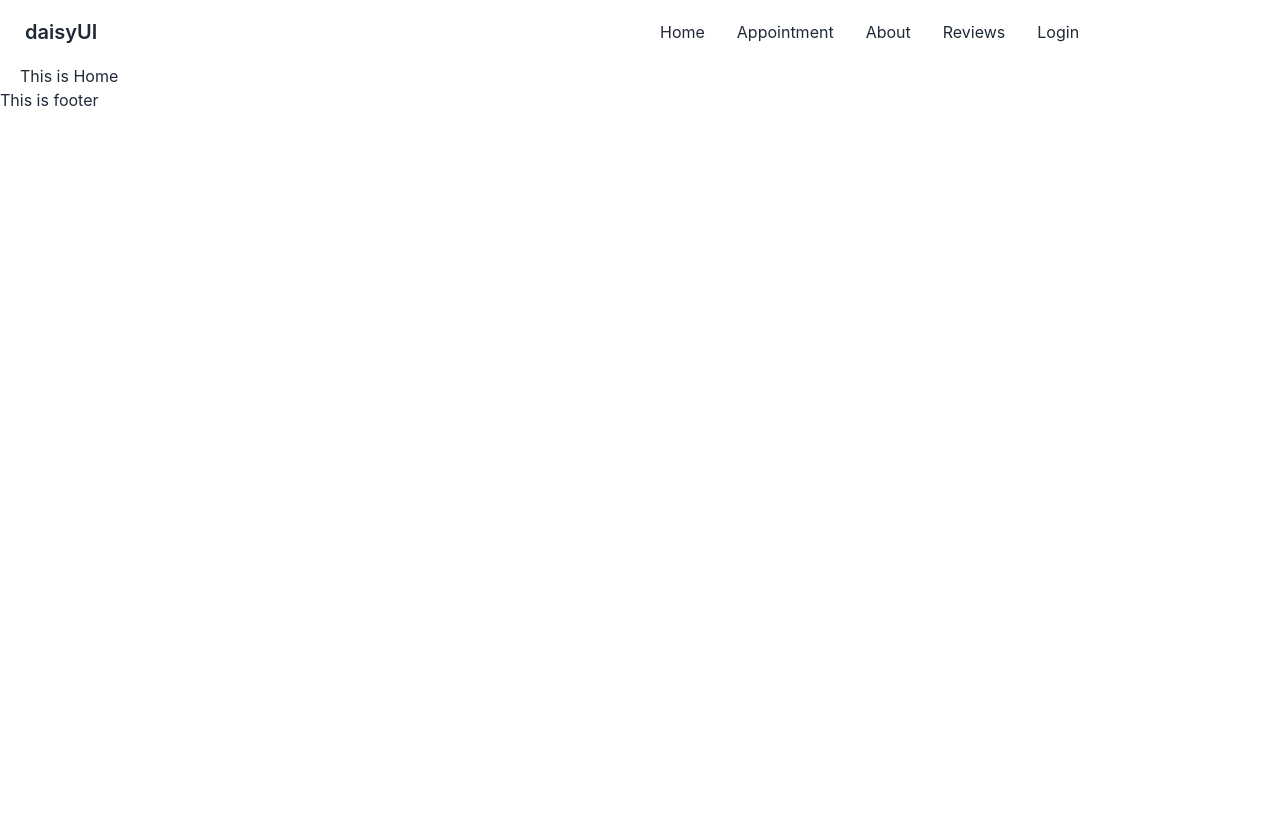
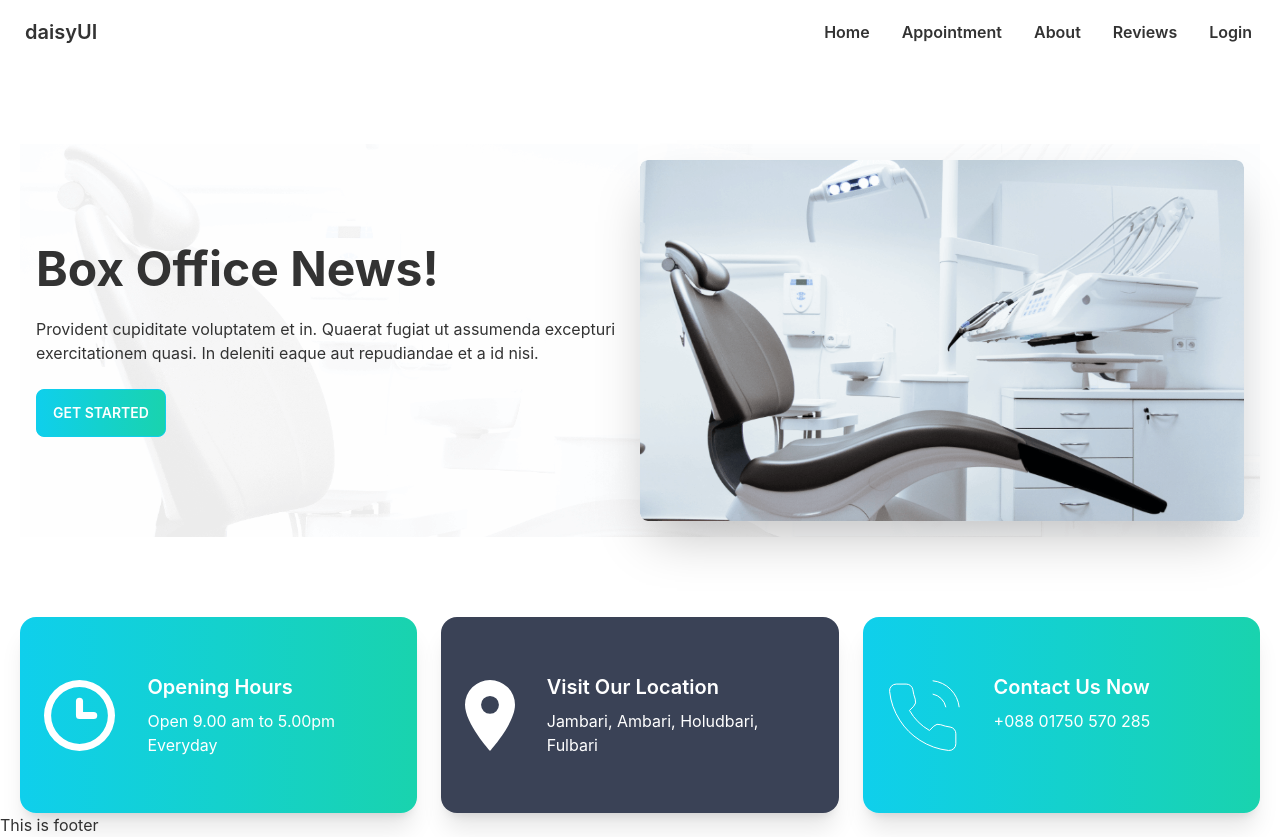
Before and after one commit to MAHossain1/doctors-portal-client, a React (Create React App) app: page / in a window 1280 px wide. Before the commit the page ends 800 px from the top, so only its background shows below. Built offline with nearby package versions, Linux system fonts and the light colour scheme.

Commit message:
banner and information card done

```diff
--- /dev/null
+++ b/src/Pages/Home/Banner/Banner.css
@@ -0,0 +1,5 @@
+.my-component {
+  background-image: url("../../../assets/images//bg.png");
+  background-size: cover;
+  background-position: center;
+}
--- a/src/Pages/Home/Banner/Banner.js
+++ b/src/Pages/Home/Banner/Banner.js
@@ -1,9 +1,28 @@
 import React from "react";
+import chair from "../../../assets/images/chair.png";
+import "./Banner.css";
 
 const Banner = () => {
   return (
-    <div>
-      <h2>this is banner</h2>
+    <div className="hero my-component my-20">
+      <div className="hero-content flex-col lg:flex-row-reverse">
+        <img
+          src={chair}
+          className="rounded-lg w-1/2 shadow-2xl"
+          alt="tairena"
+        />
+        <div>
+          <h1 className="text-5xl font-bold">Box Office News!</h1>
+          <p className="py-6">
+            Provident cupiditate voluptatem et in. Quaerat fugiat ut assumenda
+            excepturi exercitationem quasi. In deleniti eaque aut repudiandae et
+            a id nisi.
+          </p>
+          <button className="btn btn-primary bg-gradient-to-r from-primary to-secondary text-white">
+            Get Started
+          </button>
+        </div>
+      </div>
     </div>
   );
 };
--- a/src/Pages/Home/Home/Home.js
+++ b/src/Pages/Home/Home/Home.js
@@ -1,9 +1,12 @@
 import React from "react";
+import Banner from "../Banner/Banner";
+import Information from "../Information/Information";
 
 const Home = () => {
   return (
     <div className="mx-5">
-      <h2>This is Home</h2>
+      <Banner></Banner>
+      <Information></Information>
     </div>
   );
 };
--- /dev/null
+++ b/src/Pages/Home/Information/InfoCard.js
@@ -0,0 +1,18 @@
+import React from "react";
+
+const InfoCard = ({ card }) => {
+  const { icon, name, description, bgClass } = card;
+  return (
+    <div className={`card text-white p-6 card-side shadow-xl ${bgClass}`}>
+      <figure>
+        <img src={icon} alt="Movie" />
+      </figure>
+      <div className="card-body">
+        <h2 className="card-title">{name}</h2>
+        <p>{description}</p>
+      </div>
+    </div>
+  );
+};
+
+export default InfoCard;
--- /dev/null
+++ b/src/Pages/Home/Information/Information.js
@@ -0,0 +1,41 @@
+import React from "react";
+import clock from "../../../assets/icons/clock.svg";
+import marker from "../../../assets/icons/marker.svg";
+import phone from "../../../assets/icons/phone.svg";
+import InfoCard from "./InfoCard";
+
+const Information = () => {
+  const cardData = [
+    {
+      id: 1,
+      name: "Opening Hours",
+      description: "Open 9.00 am to 5.00pm Everyday",
+      icon: clock,
+      bgClass: "bg-gradient-to-r from-primary to-secondary",
+    },
+    {
+      id: 2,
+      name: "Visit Our Location",
+      description: "Jambari, Ambari, Holudbari, Fulbari",
+      icon: marker,
+      bgClass: "bg-accent",
+    },
+    {
+      id: 3,
+      name: "Contact Us Now",
+      description: "+088 01750 570 285",
+      icon: phone,
+      bgClass: "bg-gradient-to-r from-primary to-secondary",
+    },
+  ];
+
+  return (
+    <div className="grid grid-cols-1 md:grid-cols-2 lg:grid-cols-3 gap-6">
+      {cardData.map(card => (
+        <InfoCard key={card.id} card={card}></InfoCard>
+      ))}
+    </div>
+  );
+};
+
+export default Information;
--- a/src/Pages/Shared/Navbar/Navbar.js
+++ b/src/Pages/Shared/Navbar/Navbar.js
@@ -23,7 +23,7 @@ const Navbar = () => {
   );
 
   return (
-    <div className="navbar bg-base-100">
+    <div className="navbar bg-base-100 flex justify-between">
       <div className="navbar-start">
         <div className="dropdown">
           <label tabIndex={0} className="btn btn-ghost lg:hidden">
@@ -44,7 +44,7 @@ const Navbar = () => {
           </label>
           <ul
             tabIndex={0}
-            className="menu menu-compact dropdown-content mt-3 p-2 shadow bg-base-100 rounded-box w-52"
+            className="menu menu-compact font-semibold dropdown-content mt-3 p-2 shadow bg-base-100 rounded-box w-52"
           >
             {menuItems}
           </ul>
@@ -54,7 +54,7 @@ const Navbar = () => {
         </Link>
       </div>
       <div className="navbar-center hidden lg:flex">
-        <ul className="menu menu-horizontal px-1">{menuItems}</ul>
+        <ul className="menu menu-horizontal font-semibold px-1">{menuItems}</ul>
       </div>
     </div>
   );
--- a/tailwind.config.js
+++ b/tailwind.config.js
@@ -1,6 +1,20 @@
 /** @type {import('tailwindcss').Config} */
 module.exports = {
   content: ["./src/**/*.{js,jsx,ts,tsx}"],
+  daisyui: {
+    themes: [
+      {
+        doctortheme: {
+          primary: "#0FCFEC",
+          secondary: "#19D3AE",
+          accent: "#3A4256",
+          neutral: "#3D4451",
+          "base-100": "#FFFFFF",
+        },
+      },
+    ],
+  },
+
   theme: {
     extend: {},
   },
```
